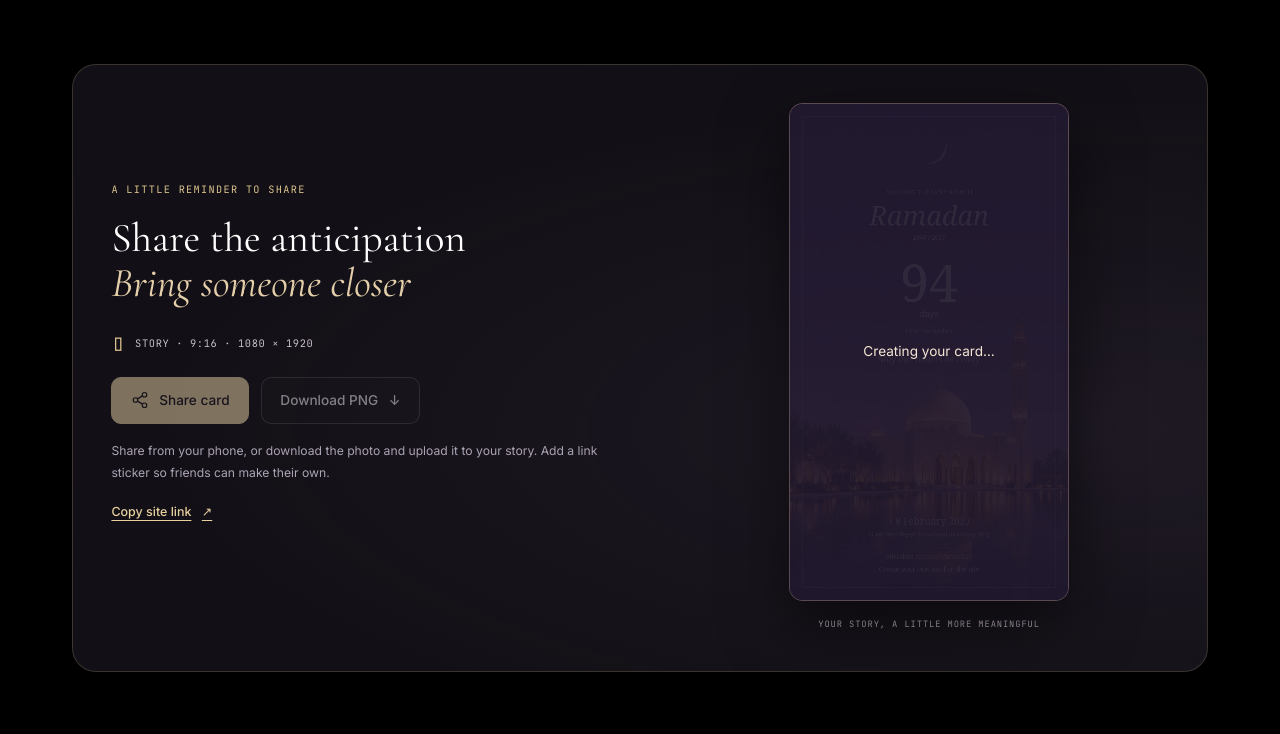
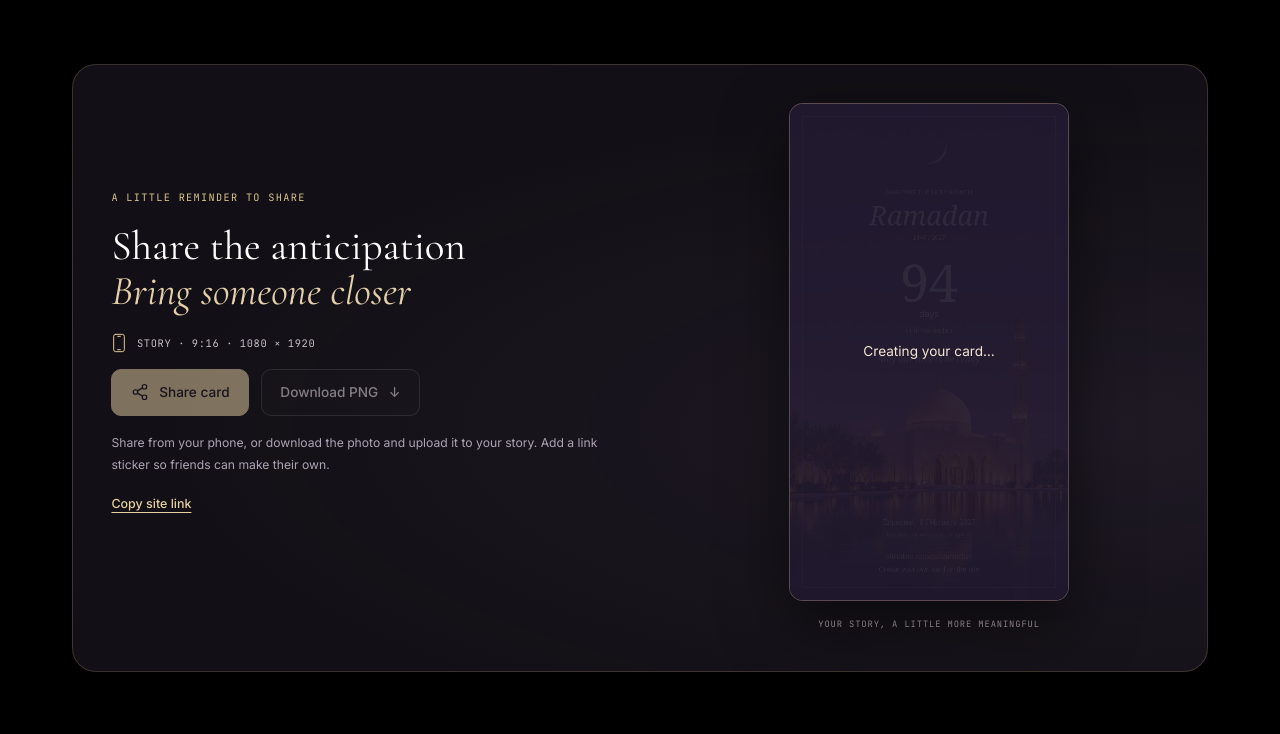
Before and after one commit to shakhabova/alinable.space, an Angular app: page /ramadan in a window 1280 px wide. Shown: the part 733-1467 px from the top of the page. Built offline with nearby package versions, Linux system fonts and the light colour scheme.

Commit message:
fix: update format label to use SVG icon and adjust text for clarity in Ramadan share card

```diff
--- a/src/app/components/ramadan-share-card/ramadan-share-card.css
+++ b/src/app/components/ramadan-share-card/ramadan-share-card.css
@@ -4,7 +4,7 @@
 h2 { font-family: var(--font-serif); font-size: clamp(2rem, 3.2vw, 3rem); line-height: 1.12; text-wrap: balance; margin: 0 0 1.1rem; }
 h2 em { color: #e5cfaa; font-weight: 400; }
 .format-label { display: flex; align-items: center; gap: .6rem; font-family: var(--font-mono); color: #c7bdcb; font-size: .65rem; letter-spacing: .06em; margin-bottom: 1rem; }
-.format-label span { font-size: 1.4rem; color: #e3c793; }
+.format-label svg { flex-shrink: 0; color: #e3c793; }
 .actions { display: flex; flex-wrap: wrap; gap: .75rem; }
 button { display: inline-flex; align-items: center; justify-content: center; gap: .65rem; min-height: 46px; border-radius: 10px; padding: .85rem 1.15rem; font: 500 .85rem var(--font-main); cursor: pointer; transition: background .2s, opacity .2s; }
 button:focus-visible { outline: 2px solid #f5d77f; outline-offset: 5px; }
--- a/src/app/components/ramadan-share-card/ramadan-share-card.html
+++ b/src/app/components/ramadan-share-card/ramadan-share-card.html
@@ -2,7 +2,7 @@
   <div class="share-copy">
     <p class="eyebrow">{{ lang.t('A LITTLE REMINDER TO SHARE', 'НАПОМИНАНИЕ, КОТОРЫМ ХОЧЕТСЯ ДЕЛИТЬСЯ') }}</p>
     <h2 id="share-title">{{ lang.t('Share the anticipation', 'Поделитесь ожиданием') }}<br /><em>{{ lang.t('Bring someone closer', 'Вдохновите близких') }}</em></h2>
-    <div class="format-label"><span aria-hidden="true">▯</span> {{ lang.t('STORY · 9:16 · 1080 × 1920', 'СТОРИС · 9:16 · 1080 × 1920') }}</div>
+    <div class="format-label"><svg width="16" height="20" viewBox="0 0 24 30" fill="none" stroke="currentColor" stroke-width="1.5" stroke-linecap="round" aria-hidden="true" focusable="false"><rect x="4" y="2" width="16" height="26" rx="3"/><path d="M10 5h4M10 25h4"/></svg> {{ lang.t('STORY · 9:16 · 1080 × 1920', 'СТОРИС · 9:16 · 1080 × 1920') }}</div>
     <div class="actions">
       <button type="button" class="primary" [disabled]="!file() || busy()" (click)="share()">
         <svg width="18" height="18" viewBox="0 0 24 24" fill="none" stroke="currentColor" stroke-width="1.6" aria-hidden="true"><circle cx="18" cy="5" r="3"/><circle cx="6" cy="12" r="3"/><circle cx="18" cy="19" r="3"/><path d="m8.6 10.5 6.8-4M8.6 13.5l6.8 4"/></svg>
@@ -11,7 +11,7 @@
       <button type="button" class="secondary" [disabled]="!file() || busy()" (click)="download()">{{ lang.t('Download PNG', 'Скачать PNG') }} <span aria-hidden="true">↓</span></button>
     </div>
     <p class="hint">{{ lang.t('Share from your phone, or download the photo and upload it to your story. Add a link sticker so friends can make their own.', 'Отправьте с телефона или скачайте фото и загрузите в сторис. Добавьте стикер со ссылкой, чтобы друзья тоже создали свою карточку.') }}</p>
-    <button class="copy-link" type="button" (click)="copyLink()">{{ lang.t('Copy site link', 'Скопировать ссылку на сайт') }} <span aria-hidden="true">↗</span></button>
+    <button class="copy-link" type="button" (click)="copyLink()">{{ lang.t('Copy site link', 'Скопировать ссылку на сайт') }}</button>
     <p class="status" role="status">{{ message() }}</p>
   </div>
   <div class="preview-wrap" [attr.aria-busy]="!file() && !failed()">
--- a/src/app/components/ramadan-share-card/ramadan-share-card.ts
+++ b/src/app/components/ramadan-share-card/ramadan-share-card.ts
@@ -91,8 +91,8 @@ export class RamadanShareCard {
       }
       text(isRu ? 'Пусть сердце будет готово' : 'May our hearts be ready', 1000, 'italic 35px Georgia');
       const target = this.ramadan.targetDate.toLocaleDateString(isRu ? 'ru-RU' : 'en-GB', { day: 'numeric', month: 'long', year: 'numeric' });
-      text('≈ ' + target, 1628, '38px Georgia');
-      text(isRu ? 'Начало уточняется по наблюдению луны' : 'Start date depends on local moon sighting', 1674, '25px Arial', '#e0d2c5', 840);
+      text((isRu ? 'Ориентировочно · ' : 'Expected · ') + target, 1628, '28px Georgia');
+      text(isRu ? 'Дата зависит от наблюдения луны' : 'Date depends on local moon sighting', 1674, '20px Arial', '#e0d2c5', 840);
       ctx.strokeStyle = 'rgba(244, 224, 187, .25)';
       ctx.beginPath();
       ctx.moveTo(140, 1704);
--- a/src/app/components/ramadan/ramadan.css
+++ b/src/app/components/ramadan/ramadan.css
@@ -2,6 +2,8 @@
   position: relative;
   width: 100%;
   max-width: 1200px;
+  /* Keep the decorative glows from extending the document's scrollable width. */
+  overflow-x: clip;
   margin: 0 auto;
   padding: 1.5rem 0 4rem;
 }
```
